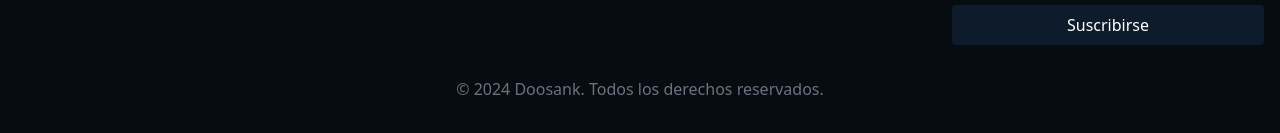
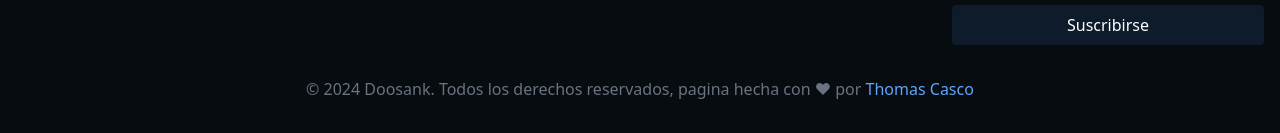
Before and after one commit to ThomasCasco/Doosank, a plain HTML site: page productos.html in a window 1280 px wide. Shown: the part 1687-1820 px from the top of the page. Drawn offline with nearby package versions, Linux system fonts and the light colour scheme.

Commit message:
Update productos.html

```diff
--- a/productos.html
+++ b/productos.html
@@ -154,8 +154,8 @@
           </div>
 
           <!-- Derechos de autor -->
-          <div class="text-center text-gray-500 mt-8">
-            &copy; 2024 Doosank. Todos los derechos reservados.
+         <div class="text-center text-gray-500 mt-8">
+            &copy; 2024 Doosank. Todos los derechos reservados, pagina hecha con ❤ por <a href="https://www.linkedin.com/in/thom%C3%A1s-casco-43b4491a3/" class="text-blue-400 hover:text-blue-200 transition">Thomas Casco</a>
           </div>
         </div>
       </footer>
```
